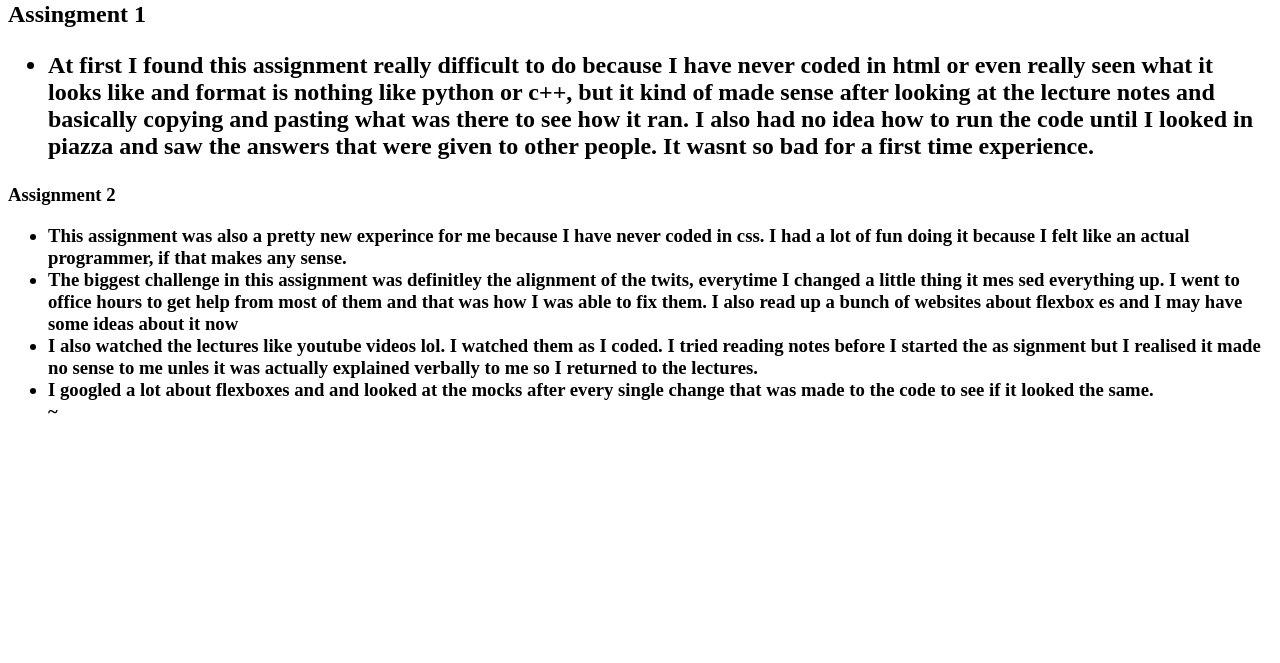
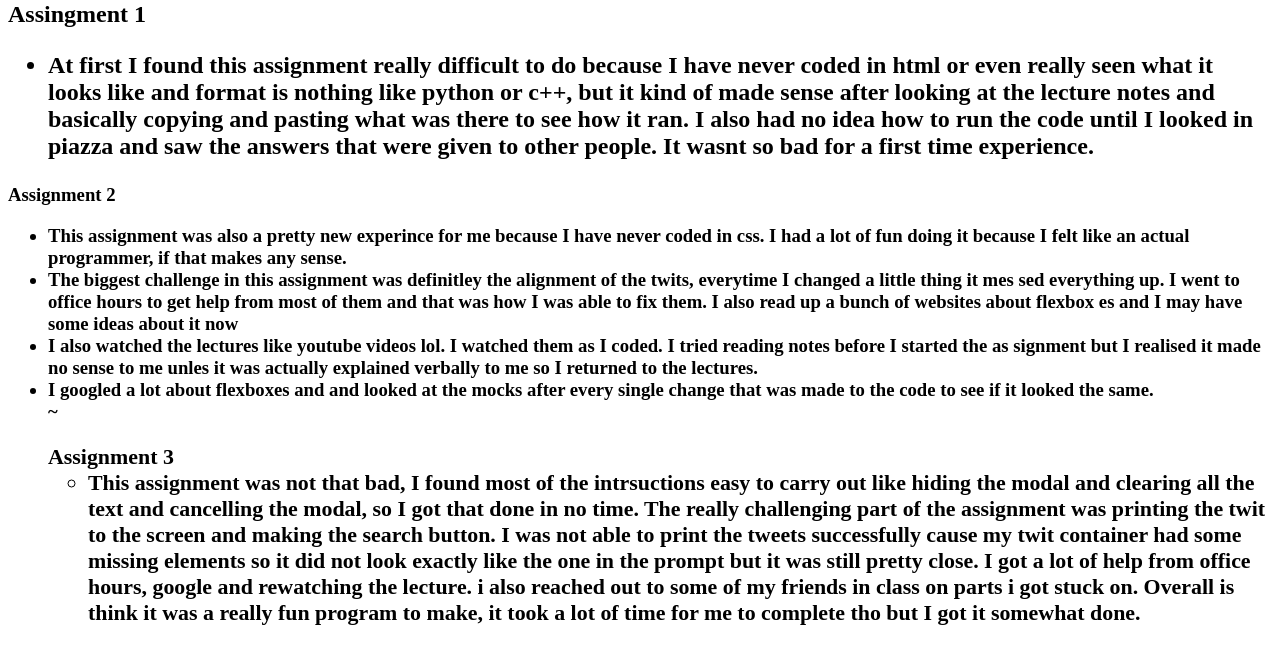
Before and after one commit to titusadt/assignment1, a plain HTML site: page blog.html in a window 1280 px wide. Shown: the part 79-742 px from the top of the page. Drawn offline with Linux system fonts and the light colour scheme.

Commit message:
updating blog

```diff
--- a/blog.html
+++ b/blog.html
@@ -16,3 +16,6 @@
                                  <li>I also watched the lectures like youtube videos lol. I watched them as I coded. I tried reading notes before I started the as    signment but I realised it made no sense to me unles it was actually explained verbally to me so I returned to the lectures.</li>
                                  <li> I googled a lot about flexboxes and and looked at the mocks after every single change that was made to the code to see if it     looked the same.</li>
 ~
+<h3>Assignment 3</h>
+			<ul>
+				<li>This assignment was not that bad, I found most of the intrsuctions easy to carry out like hiding the modal and clearing all the text and cancelling the modal, so I got that done in no time. The really challenging part of the assignment was printing the twit to the screen and making the search button. I was not able to print the tweets successfully cause my twit container had some missing elements so it did not look exactly like the one in the prompt but it was still pretty close. I got a lot of help from office hours, google and rewatching the lecture. i also reached out to some of my friends in class on parts i got stuck on. Overall is think it was a really fun program to make, it took a lot of time for me to complete tho but I got it somewhat done.</li>
```
